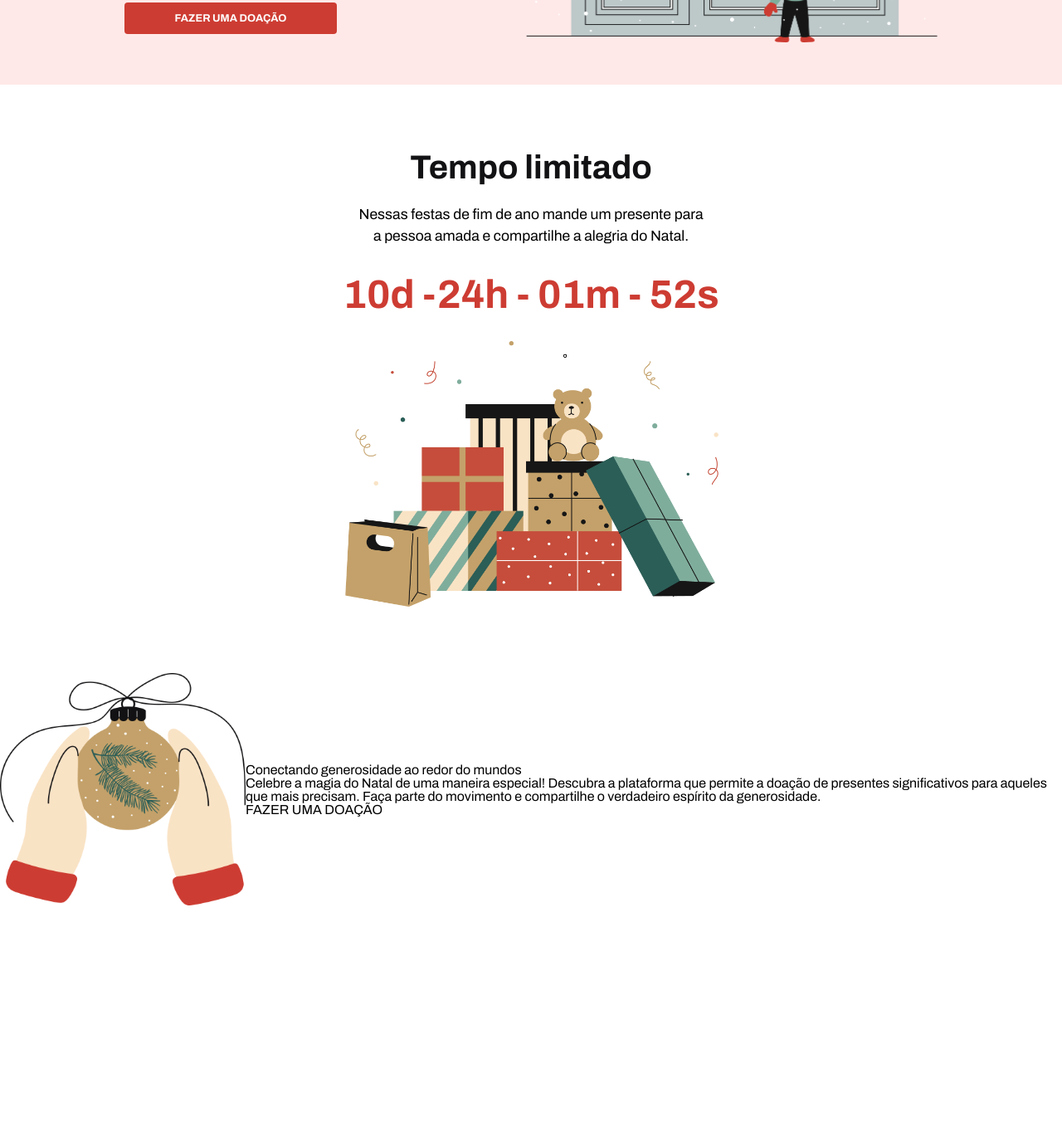
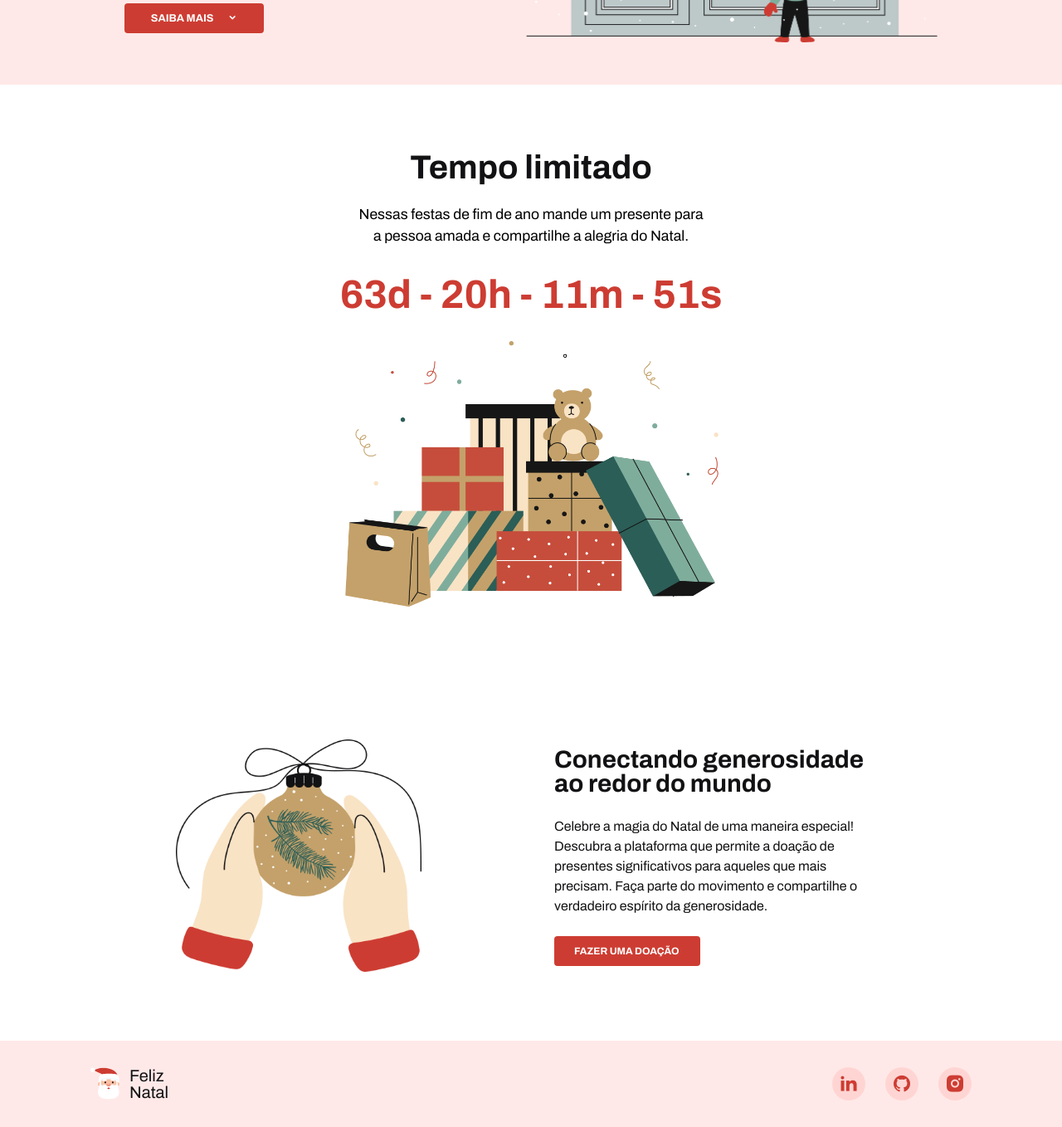
Before and after one commit to thibapso/ChristmasHelp, a plain HTML site: page index.html in a window 1280 px wide. Shown: the part 336-1694 px from the top of the page at 83% size. Before the commit the page ends 1462 px from the top, so only its background shows below. Drawn offline with nearby package versions, Linux system fonts and the light colour scheme.

Commit message:
✅ Sections finished

```diff
--- a/assets/js/temporizador.js
+++ b/assets/js/temporizador.js
@@ -0,0 +1,47 @@
+function getNextChristmasDate() {
+  const now = new Date(
+    Date.UTC(
+      new Date().getUTCFullYear(),
+      new Date().getUTCMonth(),
+      new Date().getUTCDate()
+    )
+  );
+  let year = now.getUTCFullYear();
+
+  // Se a data atual for 26 de dezembro ou posterior, ajusta para o próximo ano
+  if (now.getUTCMonth() === 11 && now.getUTCDate() >= 26) {
+    year += 1;
+  }
+
+  // Retorna a data do próximo Natal em UTC
+  return new Date(Date.UTC(year, 11, 25)); // 25 de Dezembro
+}
+
+// Função para atualizar o timer
+function updateCountdown() {
+  const christmasDate = getNextChristmasDate(); // Obtém a data do próximo Natal
+  const now = new Date(); // Hora local do usuário
+  const timeDifference = christmasDate - now; // Diferença entre Natal e agora em ms
+
+  // Calcula dias, horas, minutos e segundos
+  const days = Math.floor(timeDifference / (1000 * 60 * 60 * 24));
+  const hours = Math.floor(
+    (timeDifference % (1000 * 60 * 60 * 24)) / (1000 * 60 * 60)
+  );
+  const minutes = Math.floor((timeDifference % (1000 * 60 * 60)) / (1000 * 60));
+  const seconds = Math.floor((timeDifference % (1000 * 60)) / 1000);
+
+  // Atualiza o conteúdo do timer
+  const timerElement = document.getElementById("countdown");
+  timerElement.textContent = `${days}d - ${hours}h - ${minutes}m - ${seconds}s`;
+
+  // Se o Natal já passou, mostra uma mensagem
+  if (timeDifference < 0) {
+    clearInterval(timerInterval);
+    timerElement.textContent = "Feliz Natal!";
+  }
+}
+
+// Atualiza o timer a cada segundo
+const timerInterval = setInterval(updateCountdown, 1000);
+updateCountdown(); // Chama a função imediatamente para evitar atraso
--- a/assets/scss/_variables.scss
+++ b/assets/scss/_variables.scss
@@ -12,6 +12,7 @@ $bold: 700;
 
 /* ___ Colors ___ */
 $brand-color: #cd3c32;
+$hover-button-color: #bc1408;
 
 $dark-color: #121214;
 $light-color: #ffffff;
@@ -35,6 +36,11 @@ html {
   scroll-behavior: smooth;
 }
 
+html ::selection {
+  color: rgb(255, 255, 255, 1);
+  background-color: rgb(220, 38, 38, 0.75);
+}
+
 html ::-webkit-scrollbar {
   width: 10px;
 }
--- a/assets/scss/section/_arvore.scss
+++ b/assets/scss/section/_arvore.scss
@@ -1,12 +1,57 @@
-@use "../variables";
+@use "../variables" as v;
 
 .arvore {
   display: flex;
-  align-items: center;
+  padding: 5rem 0;
   justify-content: center;
+
+  &__content {
+    display: flex;
+    justify-content: center;
+    align-items: center;
+    width: 75%;
+    gap: 10rem;
+  }
+
+  div img {
+    width: 18.5rem;
+    height: 17.5rem;
+  }
+
+  &__dados {
+    display: flex;
+    flex-direction: column;
+    gap: 1.5rem;
+    width: 25rem;
+  }
+
+  &__dados h3 {
+    color: v.$dark-color;
+    font-size: 1.85rem;
+    font-weight: v.$bold;
+  }
+
+  &__paragraph {
+    color: v.$dark-color;
+    line-height: 150%;
+    font-size: 1rem;
+  }
+
+  &__link {
+    display: inline-block;
+    padding: 0.75rem 1.5rem;
+    color: v.$light-color;
+    background: v.$brand-color;
+    border-radius: 0.25rem;
+    text-decoration: none;
+    font-weight: v.$bold;
+    transition: background-color 0.3s ease;
+    font-size: 0.75rem;
+    width: 8rem;
+    transition: all 0.3s ease-in-out;
+  }
+
+  &__link:hover {
+    background: v.$hover-button-color;
+  }
 }
-
-.arvore div img {
-  width: 18.5rem;
-  height: 17.5rem;
-}
--- a/assets/scss/section/_footer.scss
+++ b/assets/scss/section/_footer.scss
@@ -1,10 +1,48 @@
-@use "../variables";
+@use "../variables" as v;
 
-// Adicione estilos para o footer aqui
-.footer {
+footer {
   display: flex;
   justify-content: center;
   padding: 2rem;
-  background-color: variables.$dark-color;
-  color: variables.$light-color;
+  background-color: #ffe9e8;
 }
+
+.rodape {
+  width: 75%;
+  justify-content: center;
+  display: flex;
+  align-items: center;
+  gap: 50rem;
+
+  &__logo a {
+    display: flex;
+    align-items: center;
+    gap: 0.75rem;
+    font-size: 1.25rem;
+    text-decoration: none;
+    color: v.$dark-color;
+  }
+
+  &__icons {
+    display: flex;
+    gap: 1.5rem;
+
+    a {
+      text-decoration: none;
+    }
+
+    i {
+      background-color: rgba(255, 213, 211, 1);
+      border-radius: 50%;
+      color: v.$brand-color;
+      font-size: 1.5rem;
+      padding: 0.5rem;
+      transition: all 0.3s ease-in-out;
+
+    }
+
+    i:hover {
+      background-color: rgb(250, 161, 156);
+    }
+  }
+}
--- a/assets/scss/section/_start.scss
+++ b/assets/scss/section/_start.scss
@@ -20,10 +20,11 @@ body {
     gap: 1.5rem;
   }
 
-  &__tagging {
+  &__tagging a {
     display: flex;
     align-items: center;
     gap: 0.75rem;
+    text-decoration: none;
   }
 
   &__tag {
@@ -46,7 +47,7 @@ body {
   }
 
   &__titulo span {
-    color: #cd3c32;
+    color: v.$brand-color;
   }
 
   &__paragraph {
@@ -61,25 +62,22 @@ body {
 
   &__link {
     text-decoration: none;
-  }
-
-  &__button {
     display: flex;
-    padding: 0.8rem 2rem;
+    padding: 0.75rem 1.25rem;
     justify-content: center;
     align-items: center;
     border-radius: 0.25rem;
     font-size: 0.8rem;
     font-weight: 700;
     color: #ffffff;
-    background: #cd3c32;
-    width: 12rem;
-    transition: 0.3s;
-    cursor: pointer;
+    background: v.$brand-color;
+    transition: all 0.3s ease-in-out;
+    width: 8rem;
+    gap: 1rem;
   }
 
-  .button:hover {
-    background: #cf291e;
+  &__link:hover {
+    background: v.$hover-button-color;
   }
 
   &__img img {
--- a/index.html
+++ b/index.html
@@ -6,8 +6,12 @@
     <title>Christmas Help</title>
     <link
       rel="shortcut icon"
-      href="assets/images/icon/logo.svg"
+      href="assets/images/logo/logo.svg"
       type="image/x-icon"
+    />
+    <link
+      href="https://cdn.jsdelivr.net/npm/remixicon@4.3.0/fonts/remixicon.css"
+      rel="stylesheet"
     />
     <link rel="stylesheet" href="assets/css/reset.css" />
     <link rel="stylesheet" href="assets/css/style.css" />
@@ -19,8 +23,10 @@
         <div class="start__content">
           <div class="start__first">
             <div class="start__tagging">
-              <img src="assets/images/icon/logo.svg" alt="" />
+              <a href="#">
+                <img src="assets/images/logo/logo.svg" alt="" />
                 <h1 class="start__tag">Feliz Natal</h1>
+              </a>
             </div>
             <h2 class="start__titulo">
               Uma <span> plataforma de doação </span> para espalhar alegria
@@ -29,9 +35,10 @@
               Nessas festas de fim de ano mande um presente para a pessoa amada
               e compartilhe a alegria do Natal.
             </p>
-            <a class="start__link" href="#time__content"
-              ><p class="start__button button">FAZER UMA DOAÇÃO</p></a
-            >
+            <a class="start__link" href="#time__content">
+              SAIBA MAIS
+              <i class="ri-arrow-down-s-line"></i>
+            </a>
           </div>
 
           <div class="start__img">
@@ -49,39 +56,57 @@
             Nessas festas de fim de ano mande um presente para a pessoa amada e
             compartilhe a alegria do Natal.
           </p>
-          <p class="time__timer">10d -24h - 01m - 52s</p>
+          <p class="time__timer" id="countdown">Carregando...</p>
           <img src="assets/images/presentes.webp" />
         </div>
       </section>
       <section class="arvore">
+        <div class="arvore__content">
           <div>
             <img src="assets/images/arvore.webp" alt="" />
           </div>
-        <div>
-          <h3>Conectando generosidade ao redor do mundos</h3>
-          <p>
+          <div class="arvore__dados">
+            <h3>Conectando generosidade ao redor do mundo</h3>
+            <p class="arvore__paragraph">
               Celebre a magia do Natal de uma maneira especial! Descubra a
               plataforma que permite a doação de presentes significativos para
               aqueles que mais precisam. Faça parte do movimento e compartilhe o
               verdadeiro espírito da generosidade.
             </p>
-          <p>FAZER UMA DOAÇÃO</p>
+            <a
+              class="arvore__link"
+              href="https://www.spinvisivel.org/"
+              target="_blank"
+            >
+              FAZER UMA DOAÇÃO
+            </a>
+          </div>
         </div>
       </section>
     </main>
 
     <footer>
-      <div>
-        <img src="" alt="" />
-        <h3></h3>
+      <div class="rodape">
+        <div class="rodape__logo">
+          <a href="#">
+            <img src="assets/images/logo/logo.svg" alt="" />
+            <h3>Feliz Natal</h3>
+          </a>
         </div>
-      <div>
-        <img src="" alt="" />
-        <img src="" alt="" />
-        <img src="" alt="" />
-        <img src="" alt="" />
-        <img src="" alt="" />
+        <div class="rodape__icons">
+          <a href="https://www.linkedin.com/in/thibapso/" target="_blank"
+            ><i class="ri-linkedin-fill"></i
+          ></a>
+          <a href="https://github.com/thibapso" target="_blank"
+            ><i class="ri-github-fill"></i
+          ></a>
+          <a href="https://www.instagram.com/thibapso/" target="_blank"
+            ><i class="ri-instagram-fill"></i
+          ></a>
+        </div>
       </div>
     </footer>
+
+    <script src="assets/js/temporizador.js"></script>
   </body>
 </html>
```
Also changed, not shown: assets/css/style.css, assets/images/logo/logo.svg (renamed from assets/images/icon/logo.svg), 1 other file. Lines whose indentation alone changed are shown as unchanged.
